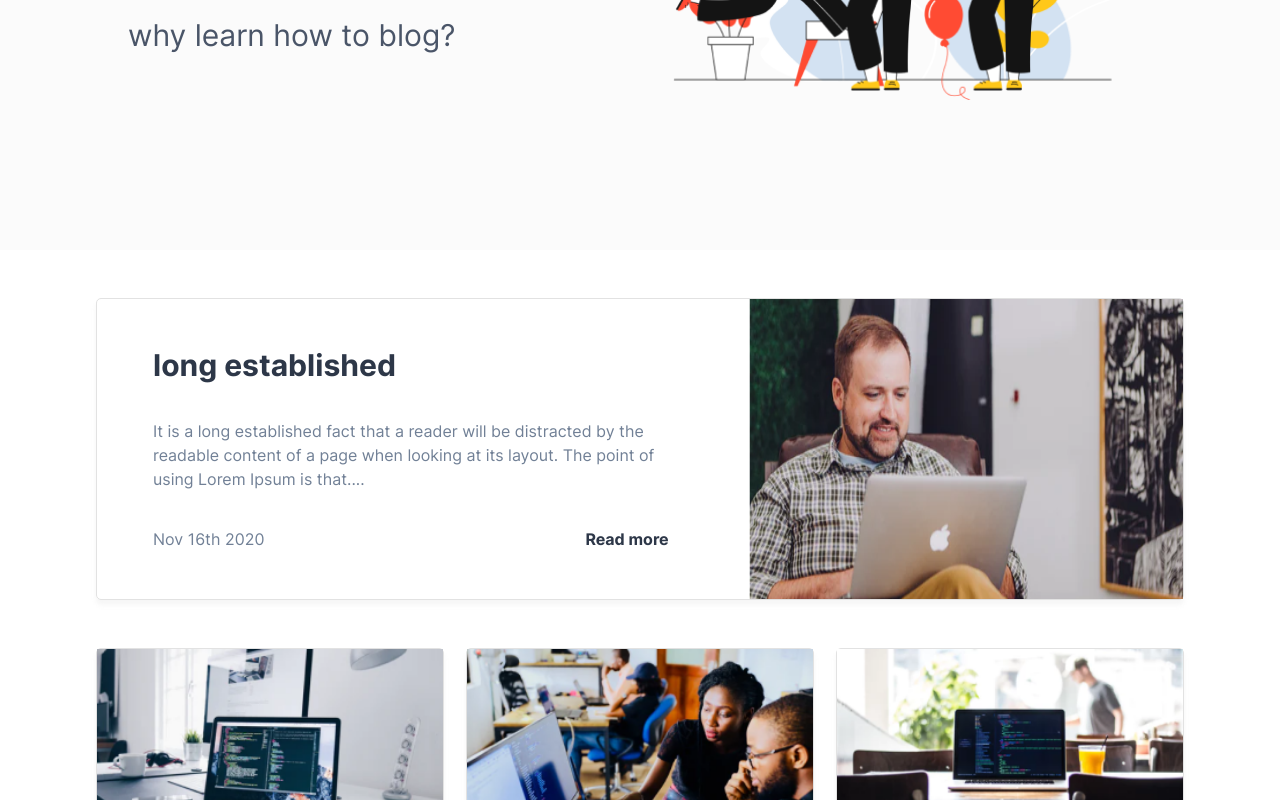
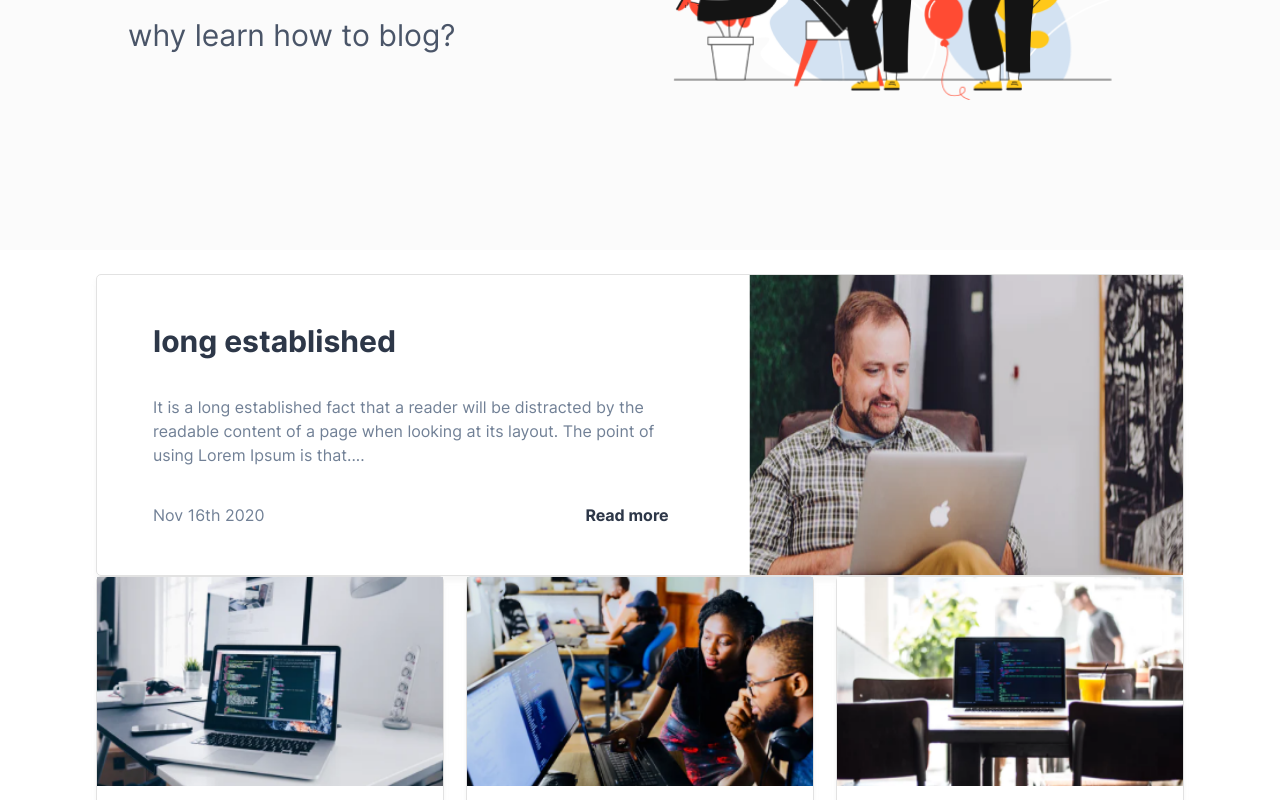
Before and after one commit to RafaelGoulartB/next-blog-cms, a Next.js app: page / in a window 1280 px wide. Shown: the part 484-1284 px from the top of the page. Built offline with nearby package versions, Linux system fonts and the light colour scheme; a web font is replaced by a local one.

Commit message:
feat: adapt latestPost component to articles page

```diff
--- a/components/latest-card/index.tsx
+++ b/components/latest-card/index.tsx
@@ -17,12 +17,15 @@ const LatestCard: React.FC<PostProps> = ({
       flexDir={{ sm: 'column', lg: 'row-reverse' }}
       boxSizing="border-box"
       width="100%"
-      my="12"
+      mt="6"
       boxShadow="0px 5px 4px rgba(221, 221, 221, 0.25)"
       borderRadius="sm"
       borderWidth="1px"
       borderStyle="solid"
       borderColor="gray.200"
+      _last={{
+        mb: '6'
+      }}
     >
       {/* Image */}
       <Flex width={{ sm: '100%', lg: '40%' }} position="relative">
```
